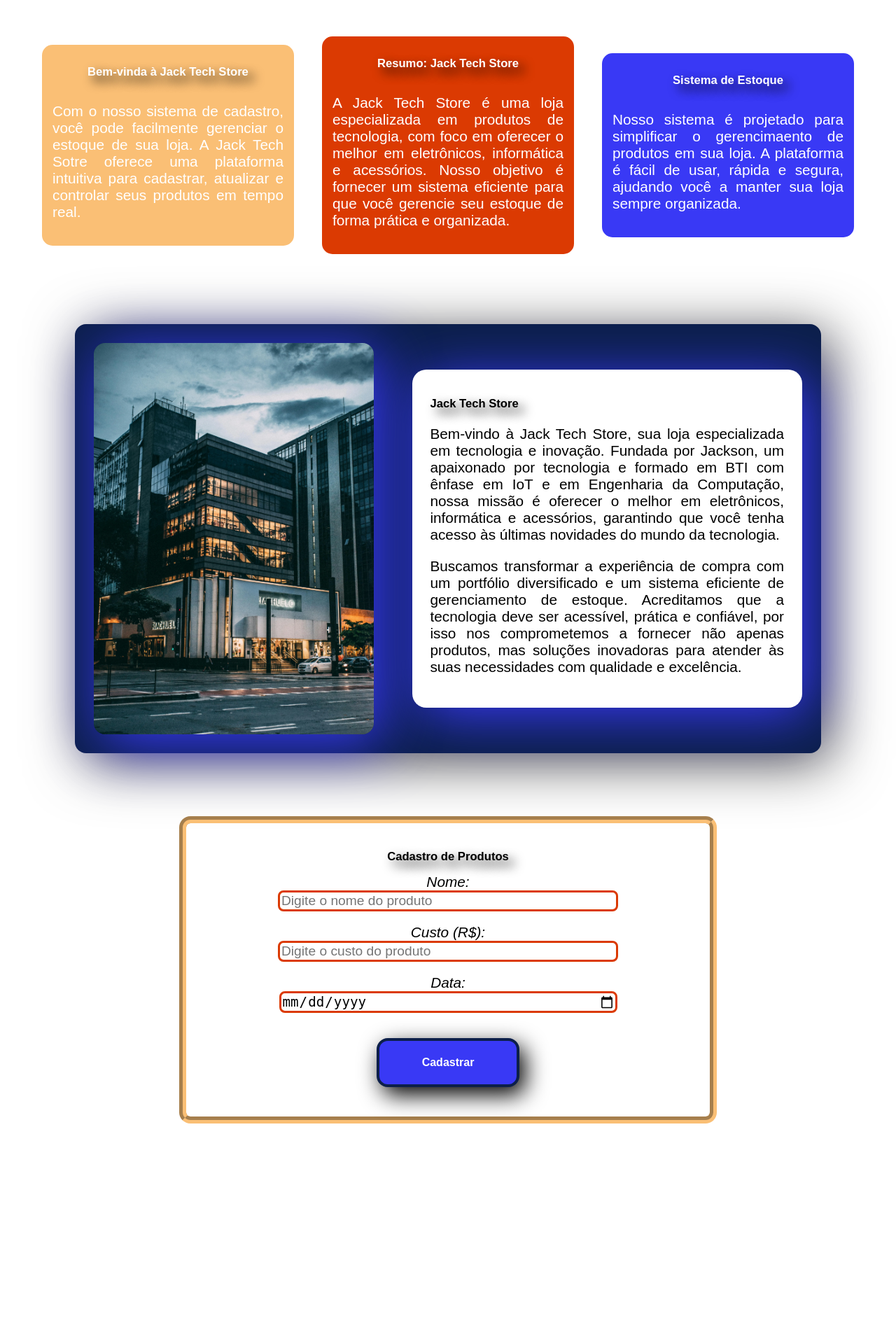
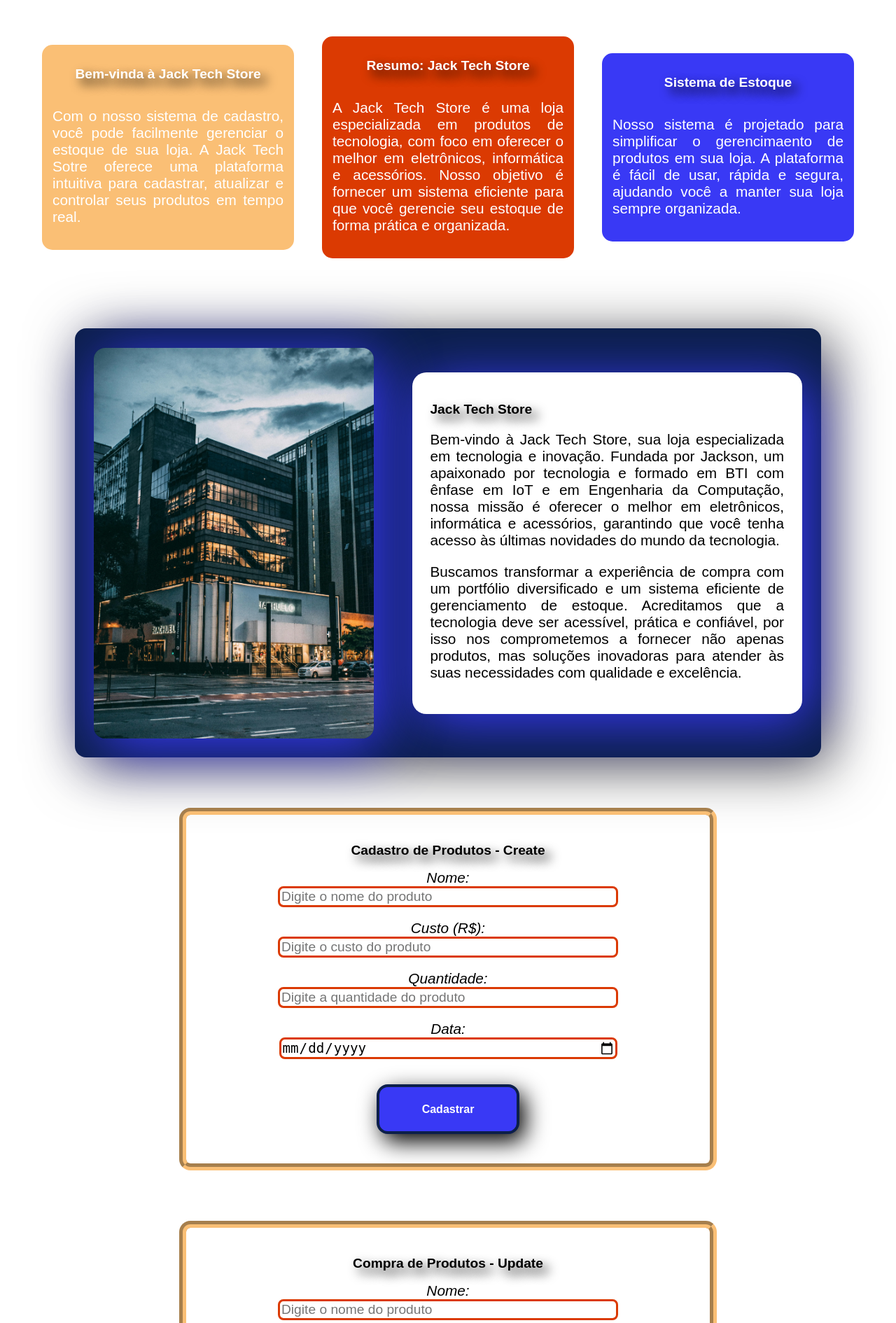
Before and after one commit to jackson-fidelix/jack-tech-store, a Flask app: page / in a window 1280 px wide. Shown: the part 48-1938 px from the top of the page at 70% size. Before the commit the page ends 1653 px from the top, so only its background shows below. Run offline with Flask 3, Linux system fonts and the light colour scheme.

Commit message:
Create inputs from tables - html

```diff
--- a/static/css/style.css
+++ b/static/css/style.css
@@ -318,19 +318,19 @@
 }
 
 
-#title, #register {
+#title, #register, #buy, #sell {
     font-weight: bold;
     align-items: center;
     justify-content: center;
     text-shadow: .5rem .5rem 1rem rgb(0, 0, 0);
-    font-size: clamp(.8vw, 1.3vw, 1.8vw);
+    font-size: clamp(1.2rem, 1.3vw, 1.8vw);
 }
 
 p, label {
     font-size: clamp(1.3rem, 1.2vw, 2rem);
 }
 
-#register-content {
+#register-content, #buy-content, #sell-content {
     display: flex;
     flex-direction: column;
     margin: auto;
--- a/templates/index.html
+++ b/templates/index.html
@@ -74,24 +74,72 @@
         </div>
     </section>
 
-    <br><br><br><br><br>
+    <br><br><br><br>
 
     <section id="default-forms" >
-        <h1 id="register">Cadastro de Produtos</h1>
+        <h1 id="register">Cadastro de Produtos - Create</h1>
         <form id="register-content">
-            <label for="name">Nome:</label>
-            <input type="text" id="name" placeholder="Digite o nome do produto" required><br>
+            <label for="register_name">Nome:</label>
+            <input type="text" id="register_name" placeholder="Digite o nome do produto" required><br>
 
-            <label for="cost">Custo (R$):</label>
-            <input type="number" id="cost" step="0.01" placeholder="Digite o custo do produto" required><br>
+            <label for="register_cost">Custo (R$):</label>
+            <input type="number" id="register_cost" step="0.01" placeholder="Digite o custo do produto" required><br>
 
-            <label for="date">Data: </label>
-            <input type="date" id="date" placeholder="Digite data de cada de cadastro"><br><br>
+            <label for="register_amount">Quantidade:</label>
+            <input type="number"  id="register_amount" placeholder="Digite a quantidade do produto"><br>
+
+            <label for="register_date">Data:</label>
+            <input type="date" id="register_date" placeholder="Digite data de cadastro"><br><br>
 
             <button type="submit">Cadastrar</button>
             <br>
         </form>
     </section>
+
+    <br><br><br><br>
+
+    <section id="default-forms" >
+        <h1 id="buy">Compra de Produtos - Update</h1>
+        <form id="buy-content">
+            <label for="buy_name">Nome:</label>
+            <input type="text" id="buy_name" placeholder="Digite o nome do produto" required><br>
+
+            <label for="buy_cost">Custo (R$):</label>
+            <input type="number" id="buy_cost" step="0.01" placeholder="Digite o custo do produto" required><br>
+
+            <label for="buy_amount">Quantidade:</label>
+            <input type="number"  id="buy_amount" placeholder="Digite a quantidade do produto"><br>
+
+            <label for="buy_date">Data:</label>
+            <input type="date" id="buy_date" placeholder="Digite data de compra"><br><br>
+
+            <button type="submit">Enviar</button>
+            <br>
+        </form>
+    </section>
+
+    <br><br><br><br>
+
+    <section id="default-forms" >
+        <h1 id="sell">Venda de Produtos - Update</h1>
+        <form id="sell-content">
+            <label for="sell_name">Nome:</label>
+            <input type="text" id="sell_name" placeholder="Digite o nome do produto" required><br>
+
+            <label for="sell_value">Venda (R$):</label>
+            <input type="number" id="sell_value" step="0.01" placeholder="Digite o valor de venda" required><br>
+
+            <label for="sell_amount">Quantidade:</label>
+            <input type="number"  id="sell_amount" placeholder="Digite a quantidade do produto"><br>
+
+            <label for="sell_date">Data:</label>
+            <input type="date" id="sell_date" placeholder="Digite data de venda"><br><br>
+
+            <button type="submit">Enviar</button>
+            <br>
+        </form>
+    </section>
+
 </body>
 <script src="/static/javascript/scripts.js"></script>
 </html>
```
